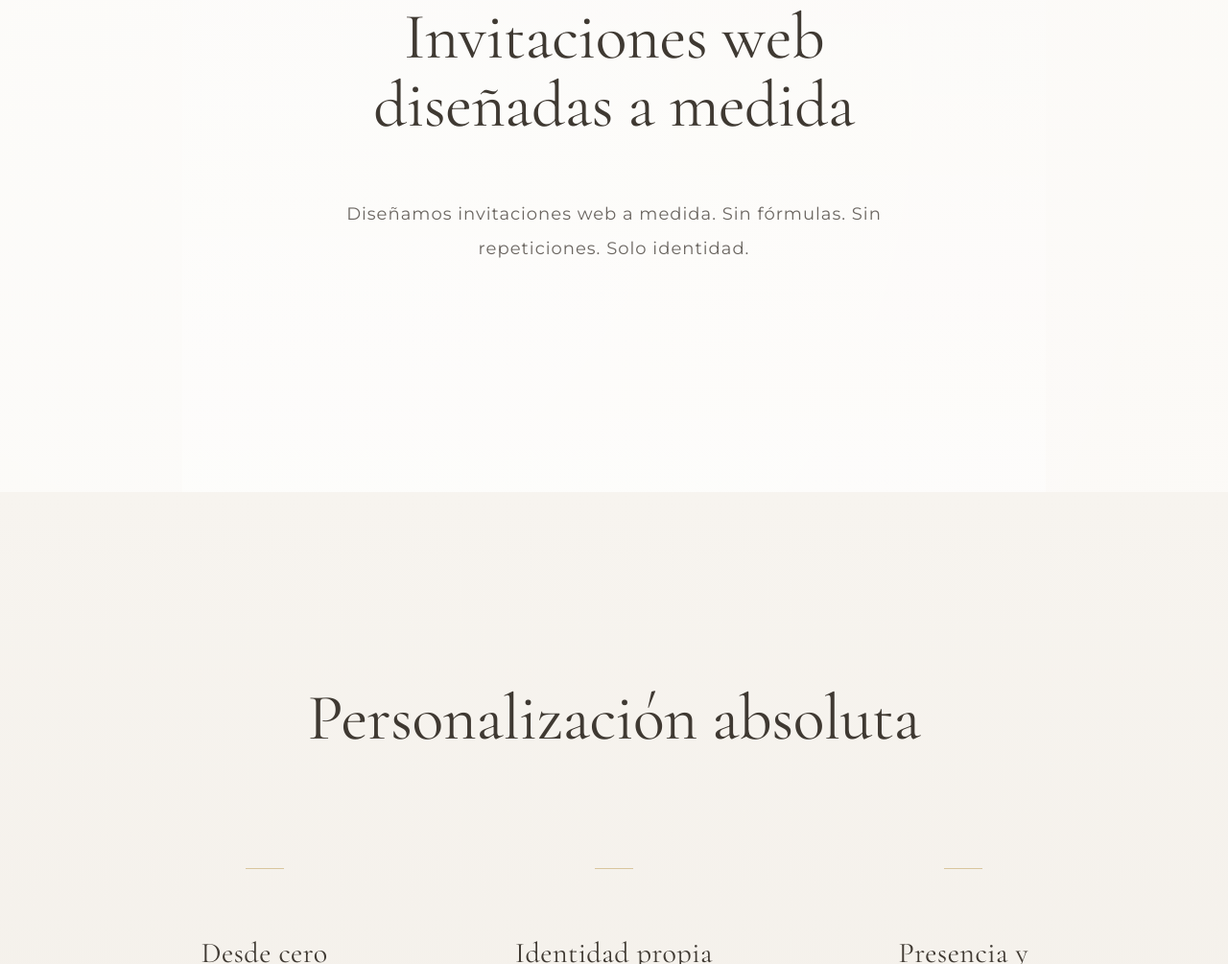
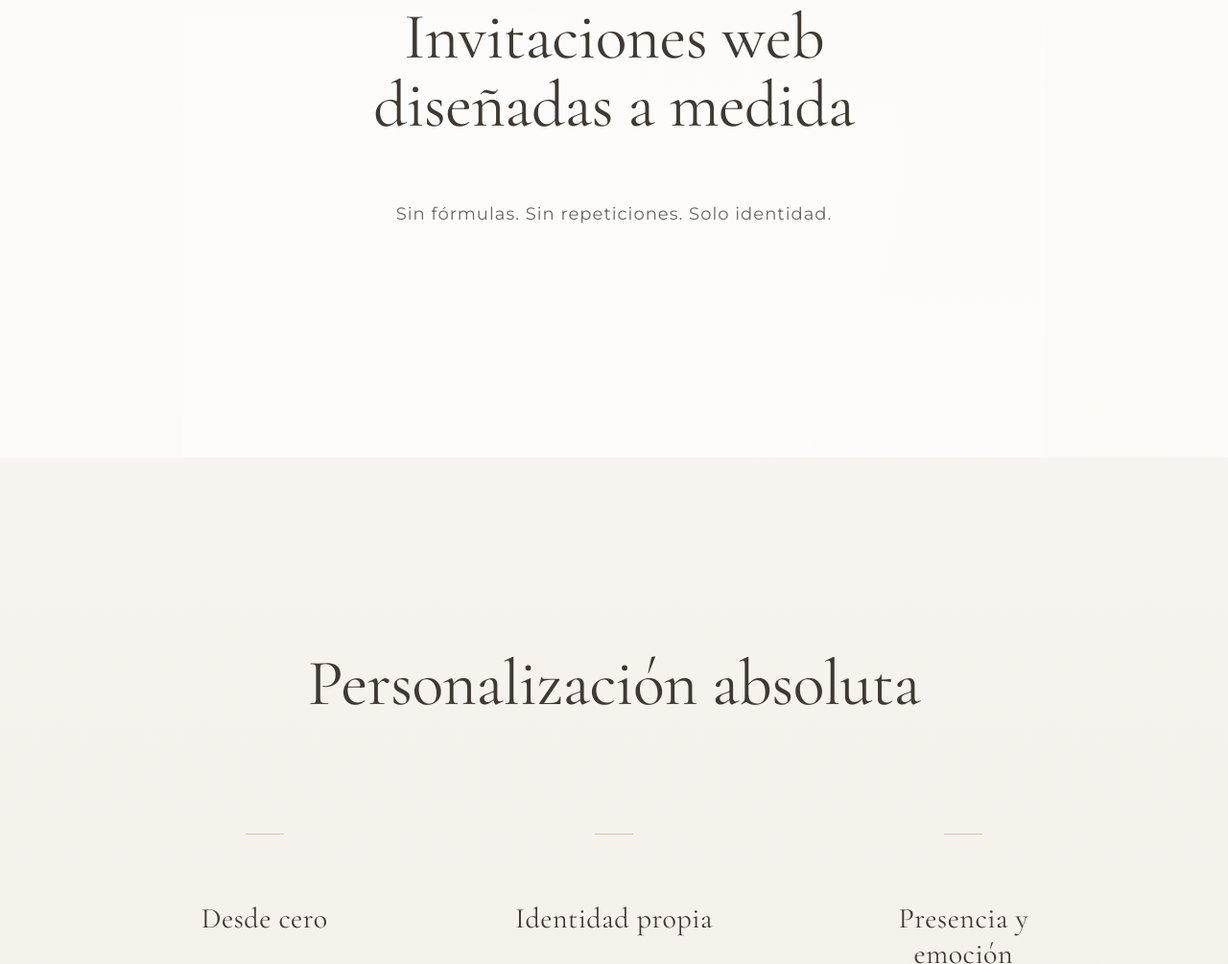
Before and after one commit to Mairacol/atelierinvitaciones, a plain HTML site: page index.html in a window 1280 px wide. Shown: the part 1047-2052 px from the top of the page at 96% size. Drawn offline with nearby package versions, Linux system fonts and the light colour scheme.

Commit message:
masbreve subhero

```diff
--- a/index.html
+++ b/index.html
@@ -71,7 +71,6 @@
 <section id="about" class="fade-up">
   <h2>Invitaciones web diseñadas a medida</h2>
   <p>
-    Diseñamos invitaciones web a medida.
 Sin fórmulas. Sin repeticiones.
 Solo identidad.
     <br><br>
```
